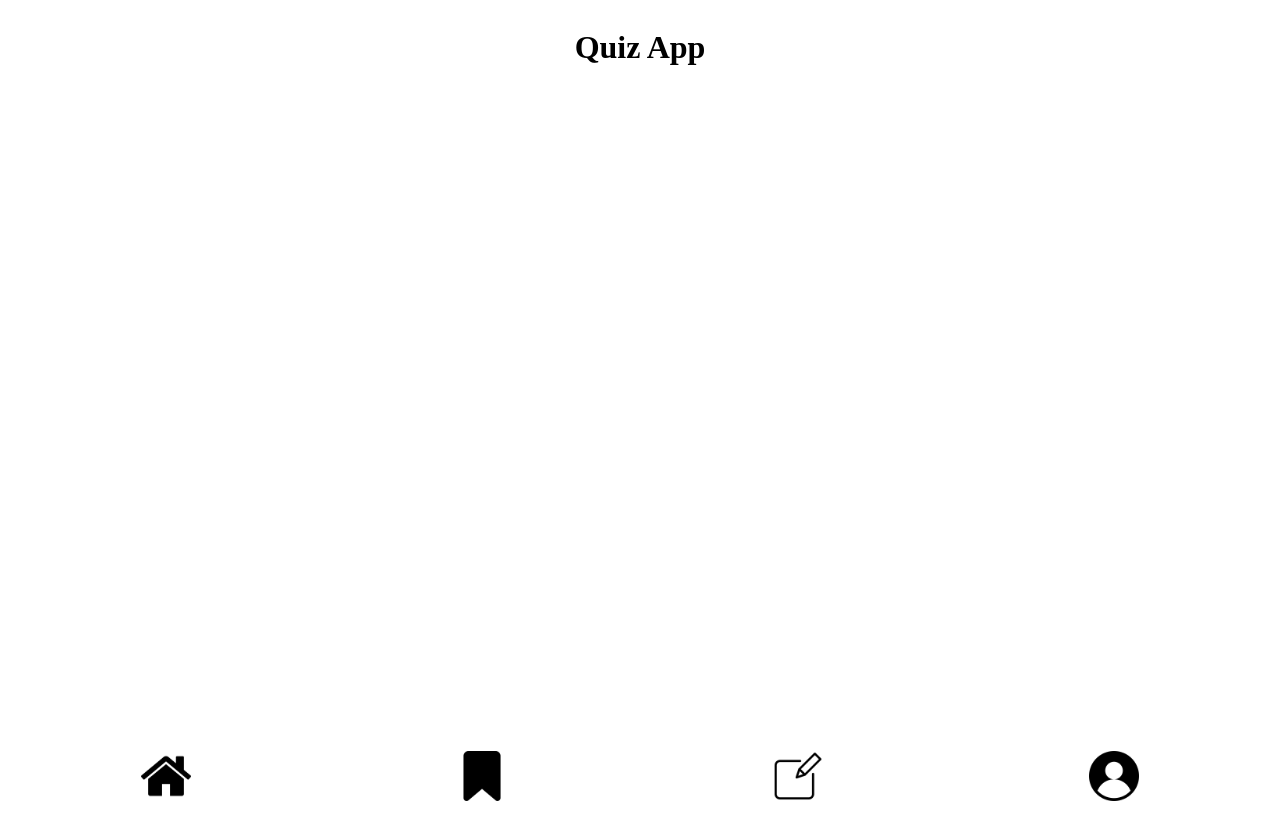
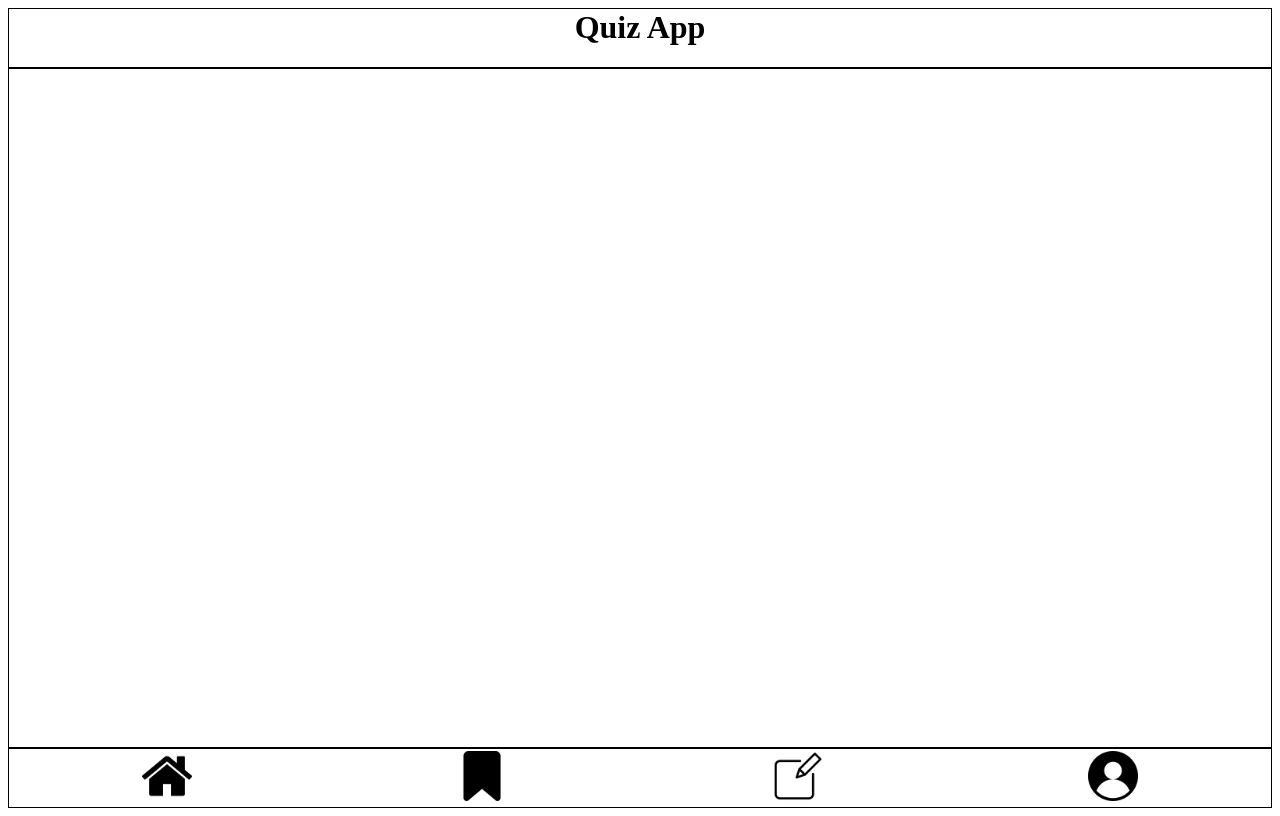
Before and after one commit to Alkawi/quiz-app, a plain HTML site: page index.html in a window 1280 px wide. Drawn offline with Linux system fonts and the light colour scheme.

Commit message:
Add borders to h1, main and nav

```diff
--- a/styles/index.css
+++ b/styles/index.css
@@ -10,12 +10,23 @@ body {
 
 h1 {
   text-align: center;
+  border: 1px solid black;
+  height: 60px;
+  margin: 0;
+}
+
+main {
+  border: 1px solid black;
+  overflow-y: auto;
+  height: 100%;
+  display: grid;
 }
 
 .navigation {
   display: flex;
   justify-content: space-around;
   align-items: center;
+  border: 1px solid black;
 }
 
 .nav-icon {
```
Also changed, not shown: quiz-app-bookmark-v1.png (added), quiz-app-create-v1.png (added), quiz-app-landingpage-v1.png (added), quiz-app-profile-v1.png (added).
